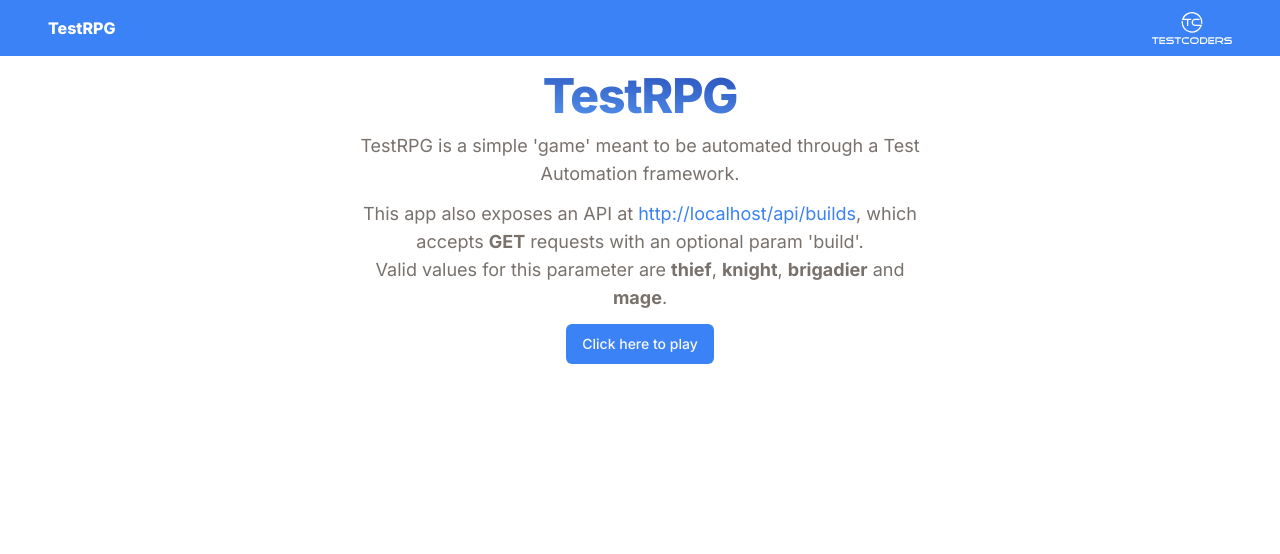
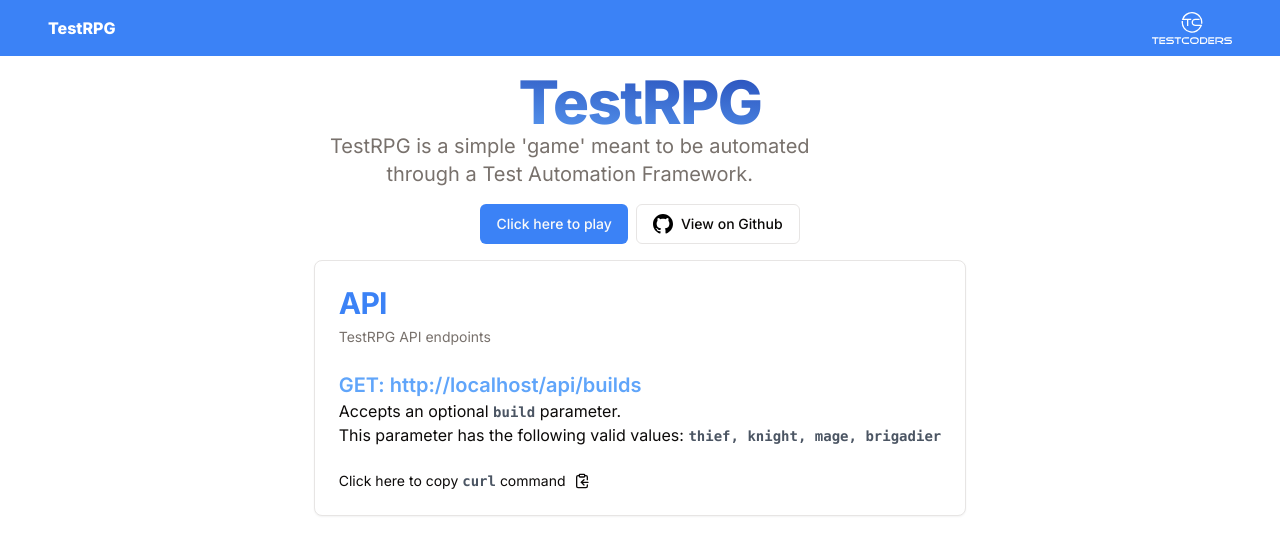
Before and after one commit to smartbartdev/testrpg, a Next.js app: page / in a window 1280 px wide. Shown: the top 554 px of the page. Built offline with nearby package versions, Linux system fonts and the light colour scheme.

Commit message:
feat: improved api section on home page

```diff
--- a/src/app/page.tsx
+++ b/src/app/page.tsx
@@ -1,19 +1,26 @@
-import {Button} from "@/components/ui/button";
+import {buttonVariants} from "@/components/ui/button";
 import Link from "next/link";
 import {ApiExplainer} from "@/components/api-explainer";
+import {cn} from "@/lib/utils";
 
 export default function Home() {
     return (
-        <section className={"text-center space-y-3 max-w-xl"}>
-            <h1 className={"text-3xl md:text-5xl tracking-tight font-extrabold bg-gradient-to-tr from-blue-400 to-blue-800 bg-clip-text text-transparent"}>TestRPG</h1>
-
-            <p className={"text-muted-foreground text-lg"}>
-                TestRPG is a simple &apos;game&apos; meant to be automated through a Test Automation framework.
-            </p>
-            <ApiExplainer/>
-            <Link href={"/play"} legacyBehavior passHref>
-                <Button>Click here to play</Button>
-            </Link>
-        </section>
+        <div className={"text-center space-y-4"}>
+            <section data-testid={"hero"} >
+                <h1 className={"text-3xl md:text-5xl lg:text-6xl tracking-tight font-extrabold bg-gradient-to-tr from-blue-400 to-blue-800 bg-clip-text text-transparent"}>TestRPG</h1>
+                <h2 className={"text-xl text-muted-foreground max-w-lg"}>
+                    TestRPG is a simple &apos;game&apos; meant to be automated
+                    through a Test Automation Framework.
+                </h2>
+            </section>
+            <section data-testid={"links"} className={"flex items-center justify-center space-x-2"}>
+                <Link href={"/play"} className={cn(buttonVariants({variant: "default", size: "default"}))}>Click here to play</Link>
+                <a href={"https://www.github.com/marcelblijleven/testrpg"} className={cn("flex items-center justify-center space-x-2", buttonVariants({variant: "outline", size: "default"}))}>
+                    <svg xmlns="http://www.w3.org/2000/svg" width="20" height="20" fill="currentColor" viewBox="0 0 24 24" className="h-5 w-5 text-black"><path d="M12 0c-6.626 0-12 5.373-12 12 0 5.302 3.438 9.8 8.207 11.387.599.111.793-.261.793-.577v-2.234c-3.338.726-4.033-1.416-4.033-1.416-.546-1.387-1.333-1.756-1.333-1.756-1.089-.745.083-.729.083-.729 1.205.084 1.839 1.237 1.839 1.237 1.07 1.834 2.807 1.304 3.492.997.107-.775.418-1.305.762-1.604-2.665-.305-5.467-1.334-5.467-5.931 0-1.311.469-2.381 1.236-3.221-.124-.303-.535-1.524.117-3.176 0 0 1.008-.322 3.301 1.23.957-.266 1.983-.399 3.003-.404 1.02.005 2.047.138 3.006.404 2.291-1.552 3.297-1.23 3.297-1.23.653 1.653.242 2.874.118 3.176.77.84 1.235 1.911 1.235 3.221 0 4.609-2.807 5.624-5.479 5.921.43.372.823 1.102.823 2.222v3.293c0 .319.192.694.801.576 4.765-1.589 8.199-6.086 8.199-11.386 0-6.627-5.373-12-12-12z"></path></svg>
+                    <p>View on Github</p>
+                </a>
+            </section>
+            <ApiExplainer />
+        </div>
     )
 }
--- a/src/components/api-explainer.tsx
+++ b/src/components/api-explainer.tsx
@@ -1,7 +1,31 @@
 "use client"
 
-import Link from "next/link";
-import {useEffect, useState} from "react";
+import {useCallback, useEffect, useRef, useState} from "react";
+import {Card, CardContent, CardDescription, CardFooter, CardHeader, CardTitle} from "@/components/ui/card";
+import {ClipboardCheck, ClipboardCopy} from "lucide-react";
+
+function Clipboard({apiPath}: {apiPath: string}) {
+    const [clicked, setClicked] = useState<boolean>(false);
+    let clickedTimeout = useRef<ReturnType<typeof setTimeout>>()
+
+    const setClipBoard = useCallback(async () => {
+        clearTimeout(clickedTimeout.current);
+        await navigator.clipboard.writeText(`curl -i -H "Accept: application/json" ${apiPath}`);
+        setClicked(true);
+
+        clickedTimeout.current = setTimeout(() => setClicked(false), 1500);
+
+    }, [apiPath]);
+
+    return (
+        <div className={"flex items-center space-x-2 transition-all"}>
+            <button data-clicked={clicked} onClick={setClipBoard} className={"data-[clicked='true']:text-blue-600"}>Click here to copy <span className={"font-mono font-bold text-gray-600"}>curl</span> command</button>
+            {clicked && <ClipboardCheck className={"h-4 w-4 text-blue-600"} />}
+            {!clicked && <ClipboardCopy className={"h-4 w-4"} />}
+        </div>
+    )
+}
+
 
 export function ApiExplainer() {
     const [apiPath, setApiPath] = useState<string>("");
@@ -13,11 +37,25 @@ export function ApiExplainer() {
     }, []);
 
 
+
     return (
-        <p className={"text-muted-foreground text-lg"}>
-            This app also exposes an API at <Link href={apiPath} className={"text-blue-500"}>{apiPath}</Link>, which accepts <strong>GET</strong> requests with an optional param &apos;build&apos;.
-            <br/>
-            Valid values for this parameter are <strong>thief</strong>, <strong>knight</strong>, <strong>brigadier</strong> and <strong>mage</strong>.
-        </p>
+        <Card className={"text-left"} data-testid={"api-explainer"}>
+            <CardHeader className={"text-left"}>
+                <CardTitle className={"text-3xl font-bold text-blue-500"}>
+                    API
+                </CardTitle>
+                <CardDescription>TestRPG API endpoints</CardDescription>
+            </CardHeader>
+            <CardContent>
+                <h4 className={"text-xl font-semibold text-blue-400"}>GET: {apiPath}</h4>
+                <p>Accepts an optional <span
+                    className={"font-mono text-sm font-bold text-gray-600"}>build</span> parameter.</p>
+                <p>This parameter has the following valid values: <span
+                    className={"font-mono text-sm font-bold text-gray-600"}>thief, knight, mage, brigadier</span></p>
+            </CardContent>
+            <CardFooter className={"text-sm"}>
+                <Clipboard apiPath={apiPath} />
+            </CardFooter>
+        </Card>
     )
 }
```
